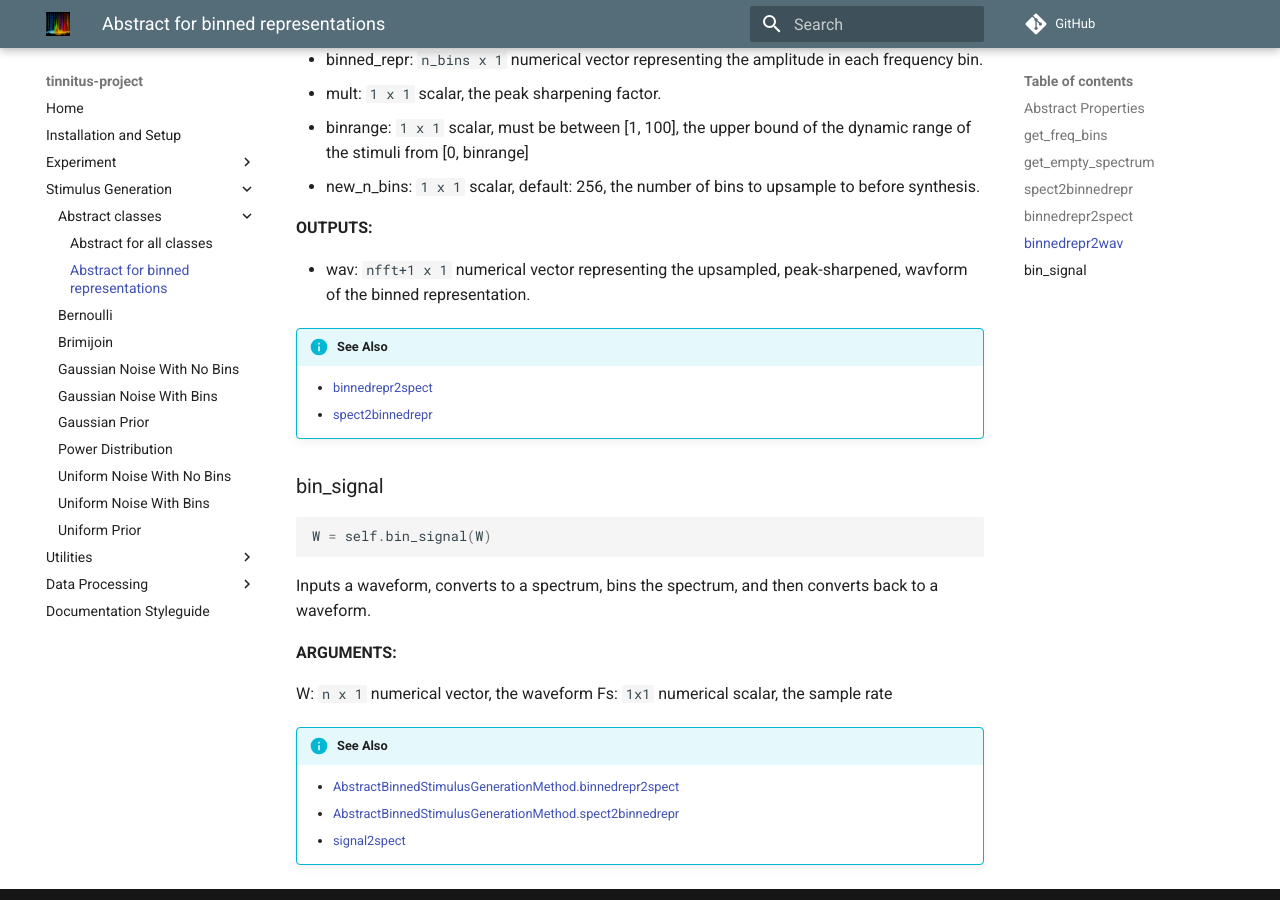
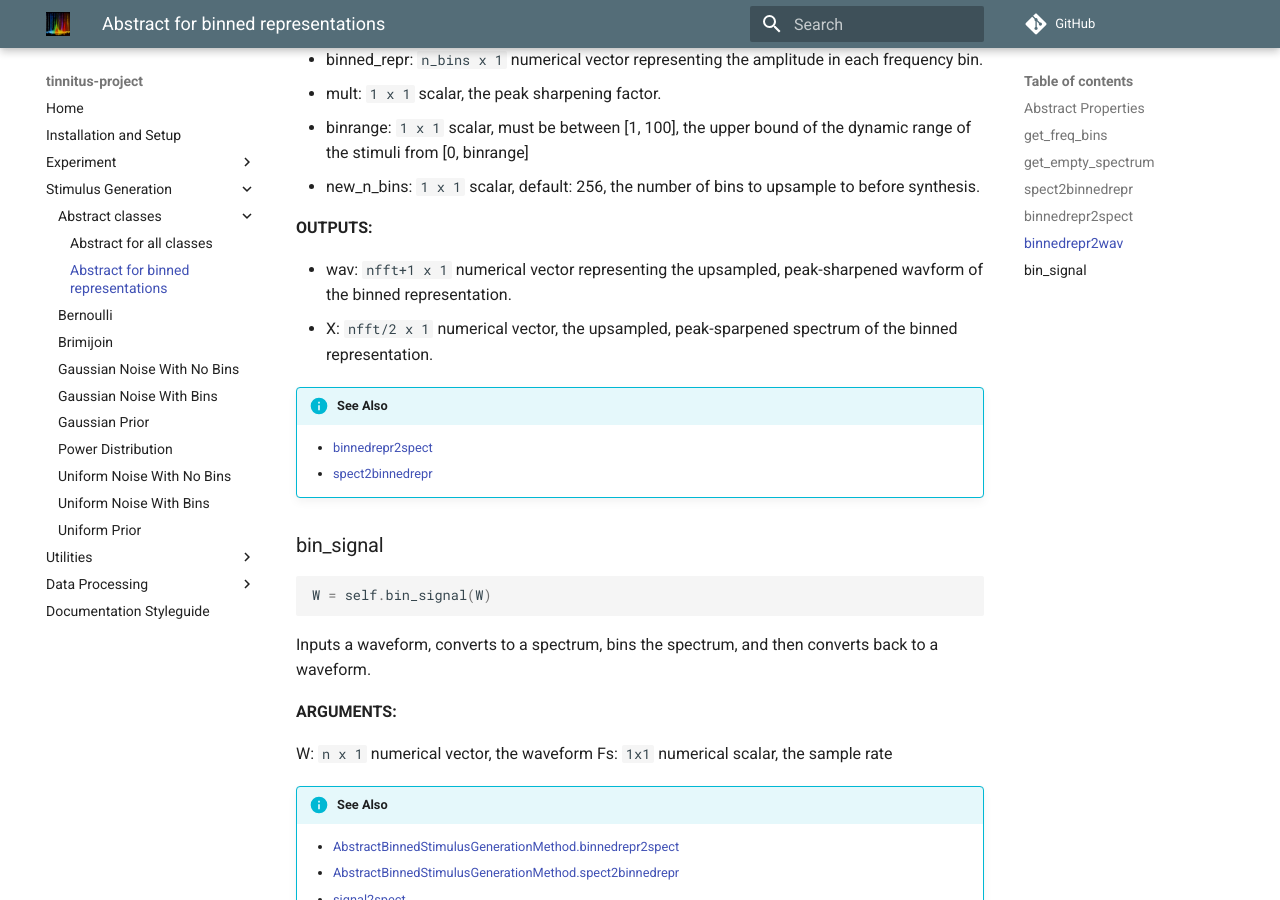
Before and after one commit to The-Lammert-Lab/tinnitus-reconstruction, an MkDocs documentation site: the page built from docs/stimgen/AbstractBinnedStimulusGenerationMethod.md, in a window 1280 px wide and 900 px high, scrolled down 2359 px. Built offline with MkDocs 1.6.1 and Material for MkDocs 9.7.7, drawn with Linux system fonts in a browser that asks for light colours; comment, search, counter and statistics services are not loaded.

Commit message:
🤖 Auto-update doc files

```diff
--- a/docs/stimgen/AbstractBinnedStimulusGenerationMethod.md
+++ b/docs/stimgen/AbstractBinnedStimulusGenerationMethod.md
@@ -138,8 +138,11 @@ the number of bins to upsample to before synthesis.
 **OUTPUTS:**
 
 - wav: `nfft+1 x 1` numerical vector
-representing the upsampled, peak-sharpened,
+representing the upsampled, peak-sharpened
 wavform of the binned representation.
+- X: `nfft/2 x 1` numerical vector,
+the upsampled, peak-sparpened
+spectrum of the binned representation.
 
 
 
```
